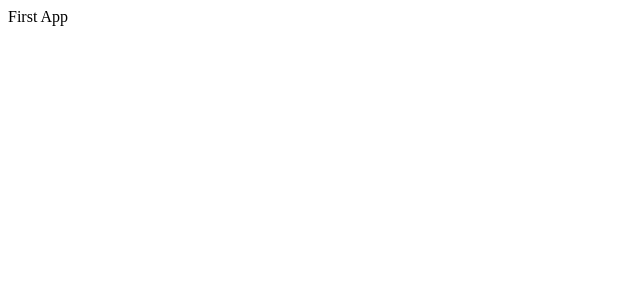
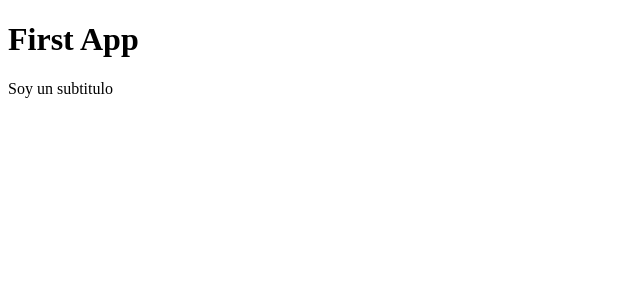
Before and after one commit to DramaQueeen26/counter-app-react, a React (Vite) app: page / in a window 1280 px wide. Shown: the top 300 px of the page, without its empty margins (0-640 px from the left). Built offline with nearby package versions, Linux system fonts and the light colour scheme.

Commit message:
Retornar elementos de un componente

```diff
--- a/src/FirstApp.jsx
+++ b/src/FirstApp.jsx
@@ -1,5 +1,11 @@
+
 export const FirstApp = () => {
     return (
-      <div>First App</div>
+        // * Para crear códigos en conjuntos sin necesidad de crear un div
+        // ?  <> sinónimo de Fragment
+        <>
+            <h1>First App</h1>
+            <p>Soy un subtitulo</p>
+        </>
     )
   }
```
